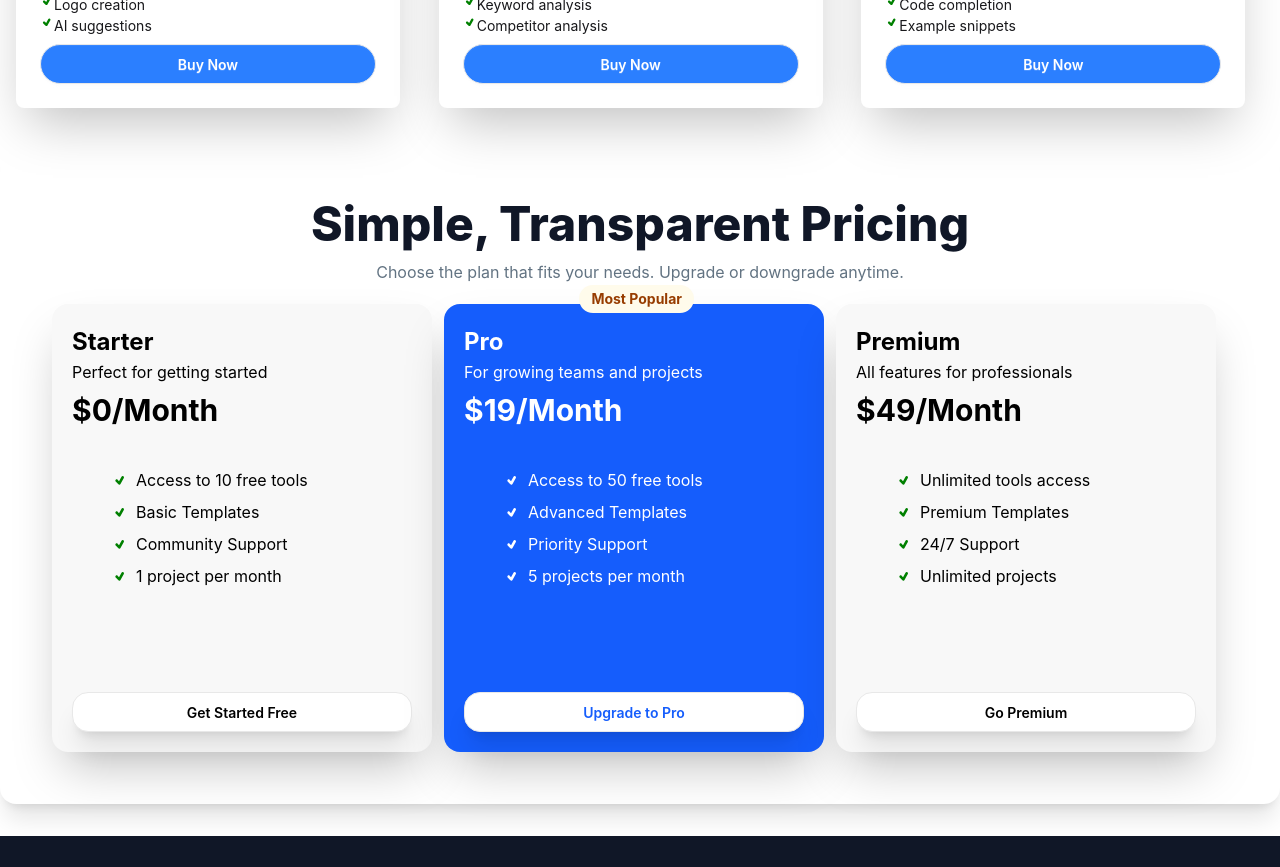
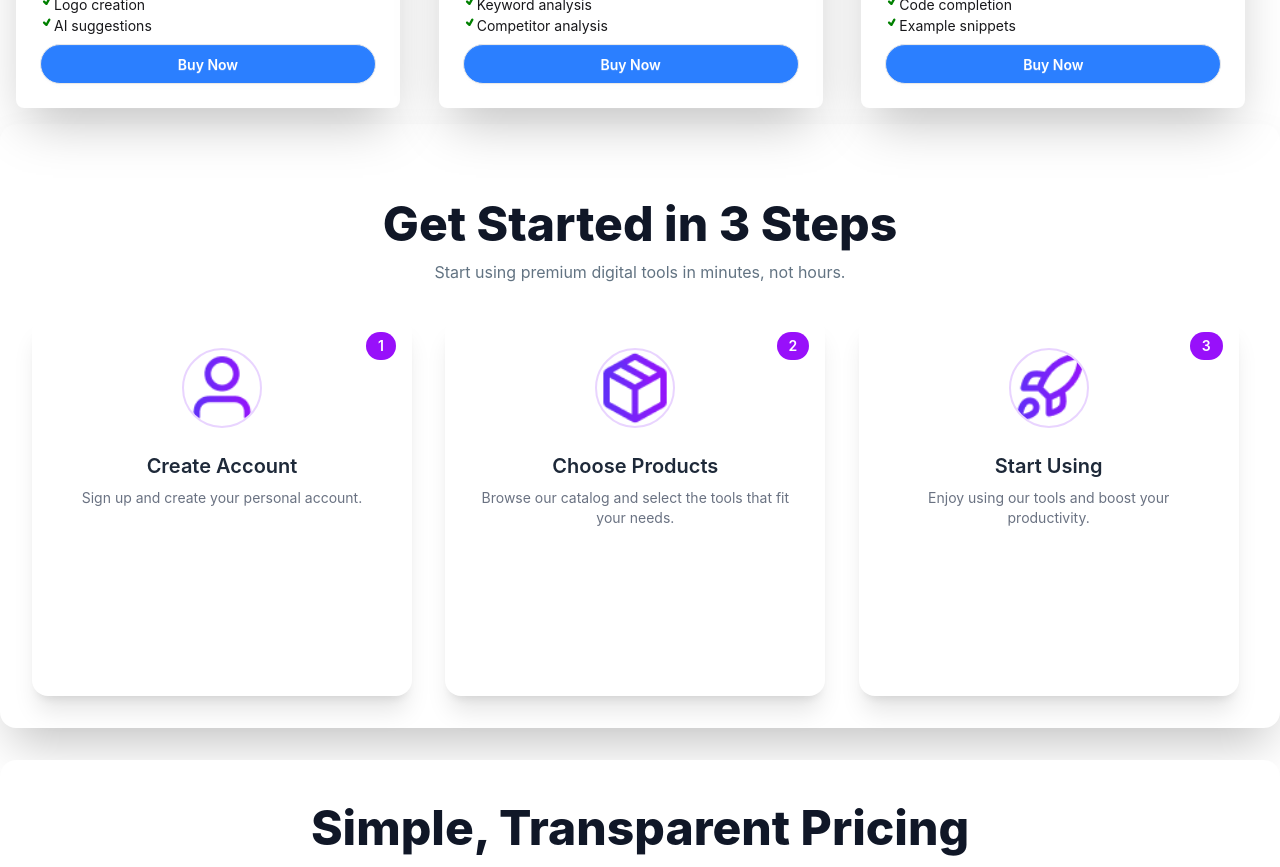
Before and after one commit to tanmaysharma46/digitools-web-app, a React (Vite) app: page / in a window 1280 px wide. Shown: the part 1920-2787 px from the top of the page. Built offline with nearby package versions, Linux system fonts and the light colour scheme.

Commit message:
complete started section and started card section

```diff
--- a/public/cardData.json
+++ b/public/cardData.json
@@ -3,7 +3,7 @@
     "id": 1,
     "name": "AI Writing Pro",
     "description": "Create professional resumes in minutes using AI templates.",
-    "price": 29.99,
+    "price": 29,
     "period": "monthly",
     "tag": "popular",
     "tagType": "Popular",
@@ -16,7 +16,7 @@
     "id": 2,
     "name": "Design Templates Pack",
     "description": "Automate and improve your email workflow using AI.",
-    "price": 19.99,
+    "price": 19,
     "period": "monthly",
     "tag": "new",
     "tagType": "New",
@@ -29,7 +29,7 @@
     "id": 3,
     "name": "Premium Stock Assets",
     "description": "Chat with an AI assistant for learning, fun, and productivity.",
-    "price": 9.99,
+    "price": 9,
     "period": "one-time",
     "tag": "best seller",
     "tagType": "Best Seller",
@@ -42,7 +42,7 @@
     "id": 4,
     "name": "Automation Toolkit",
     "description": "Generate stunning graphics, social media posts, and logos with AI.",
-    "price": 49.99,
+    "price": 49,
     "period": "monthly",
     "tag": "popular",
     "tagType": "Popular",
@@ -55,7 +55,7 @@
     "id": 5,
     "name": "Resume Builder Pro",
     "description": "Optimize your website content with AI-powered SEO suggestions.",
-    "price": 39.99,
+    "price": 39,
     "period": "yearly",
     "tag": "new",
     "tagType": "New",
@@ -68,7 +68,7 @@
     "id": 6,
     "name": "Social Media Content Kit",
     "description": "Get instant coding suggestions, debugging tips, and examples.",
-    "price": 24.99,
+    "price": 24,
     "period": "monthly",
     "tag": "best seller",
     "tagType": "Best Seller",
--- /dev/null
+++ b/public/startedData.json
@@ -0,0 +1,23 @@
+[
+  {
+    "id": 1,
+    "title": "Create Account",
+    "description": "Sign up and create your personal account.",
+    "step": "01",
+    "image": "../src/assets/user.png"
+  },
+  {
+    "id": 2,
+    "title": "Choose Products",
+    "description": "Browse our catalog and select the tools that fit your needs.",
+    "step": "02",
+    "image": "../src/assets/package.png"
+  },
+  {
+    "id": 3,
+    "title": "Start Using",
+    "description": "Enjoy using our tools and boost your productivity.",
+    "step": "03",
+    "image": "../src/assets/rocket.png"
+  }
+]
--- a/src/App.jsx
+++ b/src/App.jsx
@@ -9,6 +9,13 @@ import Tabs from './components/tabs/Tabs'
 import { ToastContainer } from 'react-toastify'
 import Pricing from './components/pricingSection/Pricing'
 import Footer from './components/footer/Footer'
+import Started from './components/startedSection/Started'
+
+const startedFetchData=async()=>{
+  const res=await fetch('../public/startedData.json');
+  return res.json();
+}
+const startedPromise=startedFetchData();
 
 const pricingFetchData = async() => {
   const res = await fetch('../public/pricingData.json')
@@ -42,7 +49,7 @@ function App() {
       <ToastContainer></ToastContainer>
 
       <header>
-        <nav>
+        <nav className=' sticky overflow-visible top-0 z-50'>
           <NavBar carts={carts} />
         </nav>
         <Banner></Banner>
@@ -53,6 +60,8 @@ function App() {
       </header>
       <main>
         <Tabs carts={carts} setCarts={setCarts} productsPromise={productsPromise} />
+
+        <Started startedPromise={startedPromise}/>
         <Pricing pricingPromise={pricingPromise} />
 
 
--- a/src/components/card/Card.jsx
+++ b/src/components/card/Card.jsx
@@ -13,7 +13,7 @@ const Card = ({ product, carts, setCarts }) => {
     }
     return (
         <div className=' container mx-auto '>
-            <div className="card bg-base-100 w-96 shadow-2xl">
+            <div className="card relative hover:scale-105 transition duration-300 bg-base-100 w-96 shadow-2xl">
                 <div className='flex justify-between p-5'>
 
                     <div>
--- a/src/components/cart/Cart.jsx
+++ b/src/components/cart/Cart.jsx
@@ -51,7 +51,7 @@ const Cart = ({ carts, setCarts }) => {
             </div>
             <div>
                 <button onClick={()=>handleRemoveAll()} className='btn container
-                 mx-auto text-4xl text-blue-500 rounded-2xl m-5 p-5'>Proceed to CheckOut</button>
+                 mx-auto text-3xl p-5 text-white bg-blue-500 font-normal rounded-full m-5 p-5'>Proceed to CheckOut</button>
             </div>
         </div>
         }
--- a/src/components/navBar/NavBar.jsx
+++ b/src/components/navBar/NavBar.jsx
@@ -4,7 +4,7 @@ import { BsCart2 } from 'react-icons/bs';
 const NavBar = ({ carts }) => {
     return (
         <>
-            <div className="navbar bg-base-100 shadow-sm">
+            <div className="navbar bg-base-100 shadow-md">
                 <div className="navbar-start">
                     <div className="dropdown">
                         <div tabIndex={0} role="button" className="btn btn-ghost lg:hidden">
@@ -42,7 +42,7 @@ const NavBar = ({ carts }) => {
                         </span>
                     </a>
                     <a href="">Login</a>
-                    <a className="btn rounded-full bg-gradient-to-r text-white from-[#4F39F6] to-[#9514FA]"    >Get Started</a>
+                    <a className="btn rounded-full bg-gradient-to-r text-white from-[#4F39F6] to-[#9514FA] "    >Get Started</a>
                 </div>
             </div>
 
--- /dev/null
+++ b/src/components/newCard/NewCard.jsx
@@ -0,0 +1,36 @@
+import React from 'react';
+
+const NewCard = ({item}) => {
+    return (
+        <div>
+            <div className="w-[380px] h-[380px] space-y-4 bg-white rounded-2xl shadow-xl p-8 text-center relative hover:scale-105 transition duration-300">
+
+                <div className="absolute top-4 right-4 bg-purple-600 text-white text-sm font-semibold px-3 py-1 rounded-full">
+                    {item.id}
+                </div>
+
+                <div className="flex justify-center mb-6">
+                    <div className="h-[80px] w-[80px] rounded-full overflow-hidden border-2 border-purple-200">
+                        <img
+                            className="w-full h-full object-cover"
+                            src={item.image}
+                            alt="User"
+                        />
+                    </div>
+                </div>
+
+                <h2 className="text-xl font-semibold text-gray-800 mb-2">
+                    {item.title}
+                </h2>
+
+                <p className="text-gray-500 text-sm">
+                    {item.description}
+                </p>
+
+            </div>
+
+        </div>
+    );
+};
+
+export default NewCard;
--- a/src/components/pricingCard/PricingCard.jsx
+++ b/src/components/pricingCard/PricingCard.jsx
@@ -8,7 +8,7 @@ const PricingCard = ({ data }) => {
   const tickColor = isPro ? 'white' : 'green';
 
   return (
-    <div className={`w-[380px] h-[448px] p-5 shadow-2xl rounded-2xl flex flex-col justify-between relative ${cardBg}`}>
+    <div className={`w-[380px] h-[448px] p-5 relative hover:scale-105 transition duration-300 shadow-2xl rounded-2xl flex flex-col justify-between ${cardBg}`}>
 
 
       {isPro && (
--- /dev/null
+++ b/src/components/startedSection/Started.jsx
@@ -0,0 +1,33 @@
+import React, { use } from 'react';
+import NewCard from '../newCard/NewCard';
+
+const Started = ({ startedPromise }) => {
+    const started = use(startedPromise);
+    return (
+
+
+      <div className='bg-base-100 shadow-2xl container mx-auto rounded-2xl p-8'>
+    <div className='m-8'>
+        <h2 className='font-extrabold text-[#101727] text-[48px] text-center'>
+            Get Started in 3 Steps
+        </h2>
+        <p className='text-center text-[#627382]'>
+            Start using premium digital tools in minutes, not hours.
+        </p>
+    </div>
+
+    <div className='container mx-auto grid grid-cols-1 md:grid-cols-2 lg:grid-cols-3 gap-6'>
+        {
+            started.map((item, index) => (
+                <NewCard
+                    key={index}
+                    item={item}
+                />
+            ))
+        }
+    </div>
+</div>
+    );
+};
+
+export default Started;
--- a/src/components/tabs/Tabs.jsx
+++ b/src/components/tabs/Tabs.jsx
@@ -7,8 +7,8 @@ const Tabs = ({ productsPromise, carts, setCarts }) => {
   return (
     <>
       <div className="tabs m-8 justify-center tabs-box">
-        <input type="radio" name="my_tabs_1" className="tab rounded-full" onClick={()=>setActiveTab("product")} aria-label="Product" defaultChecked />
-        <input type="radio" name="my_tabs_1" className="tab rounded-full" onClick={()=>setActiveTab("cart")} aria-label={`Cart(${carts.length})`} />
+        <input type="radio" name="my_tabs_1" className={`tab  rounded-full ${aciveTab==="product"?"bg-gradient-to-r text-white from-[#4F39F6] to-[#9514FA] ":""}`} onClick={()=>setActiveTab("product")} aria-label="Product" defaultChecked />
+        <input type="radio" name="my_tabs_1" className={`tab  rounded-full ${aciveTab==="cart"?"bg-gradient-to-r text-white from-[#4F39F6] to-[#9514FA] ":""}`} onClick={()=>setActiveTab("cart")} aria-label={`Cart(${carts.length})`} />
       </div>
       {
         aciveTab === "product" &&
```
